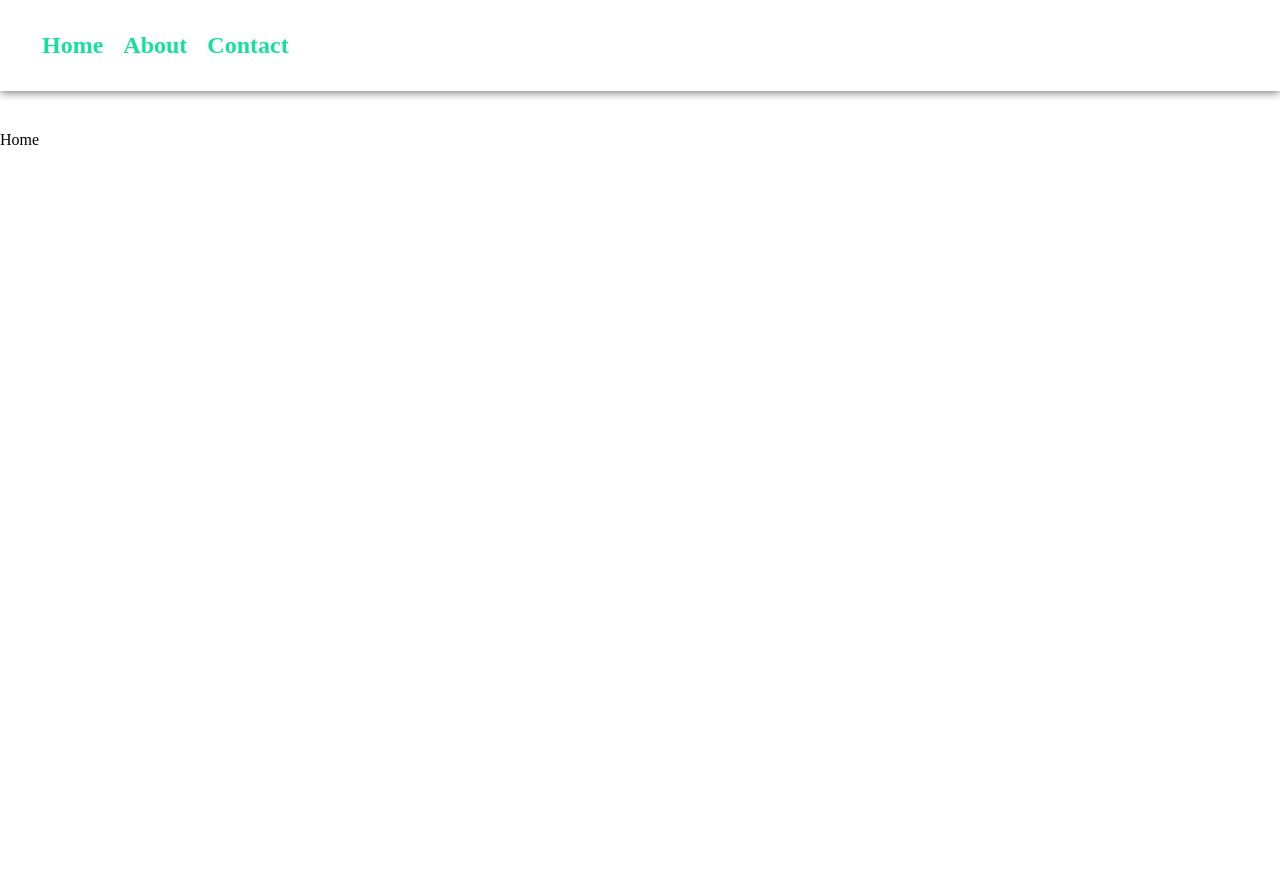
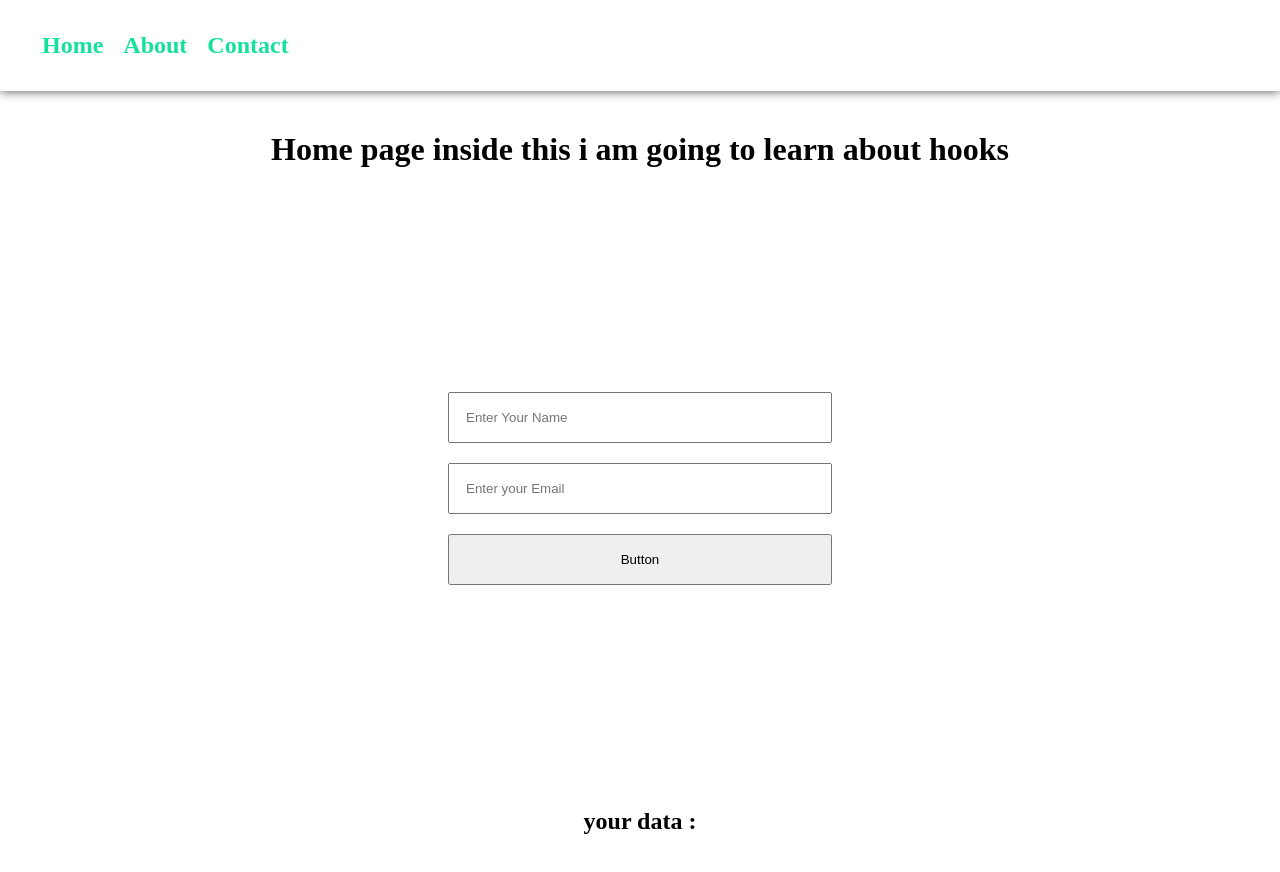
Before and after one commit to jitendraKhadoliya/react-js, a React (Create React App) app: page / in a window 1280 px wide. Shown: the top 872 px of the page. Before the commit the page ends 800 px from the top, so only its background shows below. Built offline with nearby package versions, Linux system fonts and the light colour scheme.

Commit message:
understanding about hooks

```diff
--- a/src/components/Home.jsx
+++ b/src/components/Home.jsx
@@ -1,8 +1,34 @@
-import React from 'react'
+import React , {useState} from 'react';
+
+import '../style/home.css';
+
 
 const Home = () => {
+
+  const myArr = [1,2,3,4]
+  const [first, setfirst] = useState(myArr)
+  const initialArray = "";
+
   return (
-    <div>Home</div>
+    <div className='home'>
+    <h1>Home page inside this i am going to learn about hooks </h1>
+
+    <form >
+      <input type="text" placeholder='Enter Your Name' onChange={(e)=>{
+            // setfirst( initialArray.push(e.target.value))
+
+          // console.log("my value",myArr)
+          return (initialArray = e.target.value)
+      }}  />
+      <input type="email" placeholder='Enter your Email' />
+      <button type='submit' onClick={()=>{
+        console.log(initialArray);
+      }} >Button</button>
+
+    </form>
+
+    <h2>your data : { initialArray } </h2>
+    </div>
   )
 }
 
--- /dev/null
+++ b/src/style/home.css
@@ -0,0 +1,25 @@
+.home{
+    display: flex;
+    height: 100vh;
+    width: 100%;
+    align-items: center;
+    /* justify-content: center; */
+    flex-direction: column;
+
+
+}
+
+form{
+    /* background-color: aqua; */
+    height: 80vh;
+    min-width: 30%;
+    display: flex;
+    flex-direction: column;
+    gap: 20px;
+    justify-content: center;
+
+}
+
+form > input,button{
+    padding: 1rem;
+}
```
Also changed, not shown: src/App.js (+6 -2 lines).
